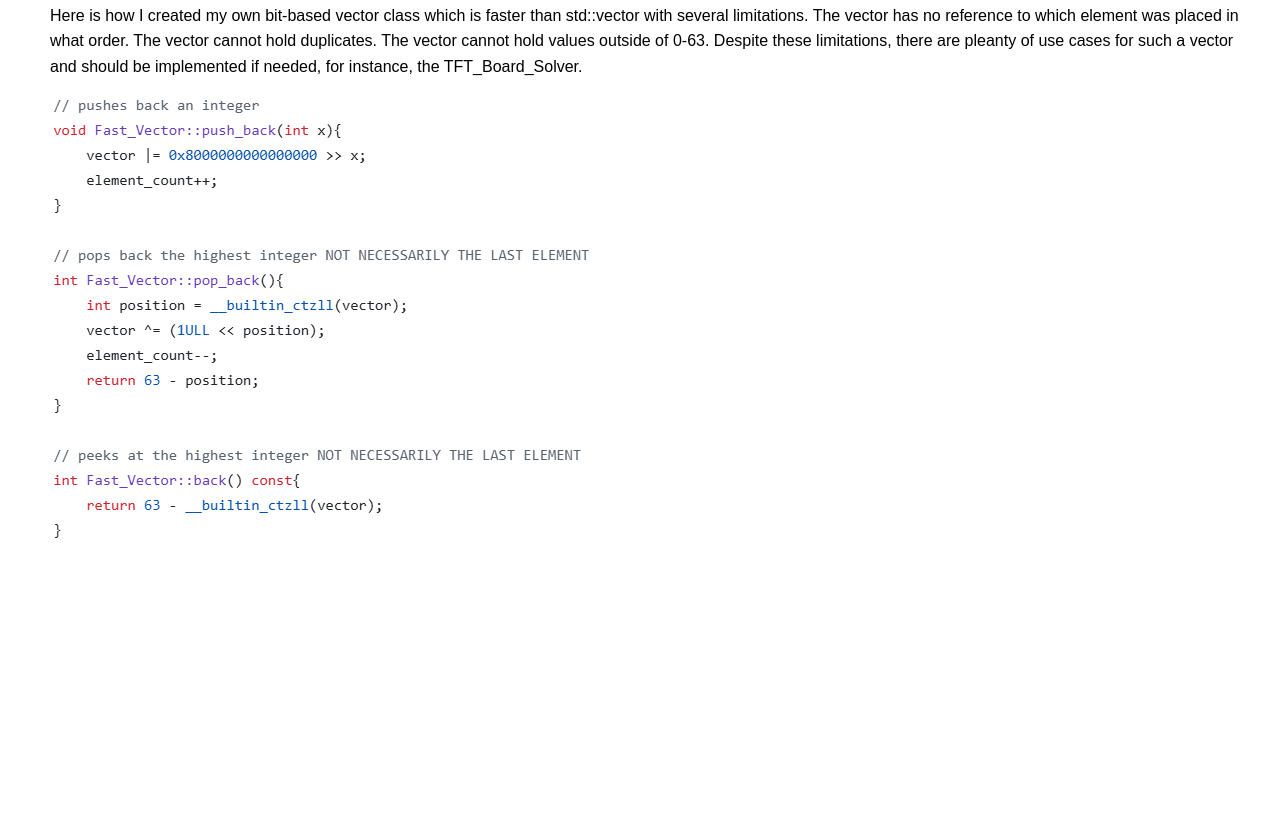
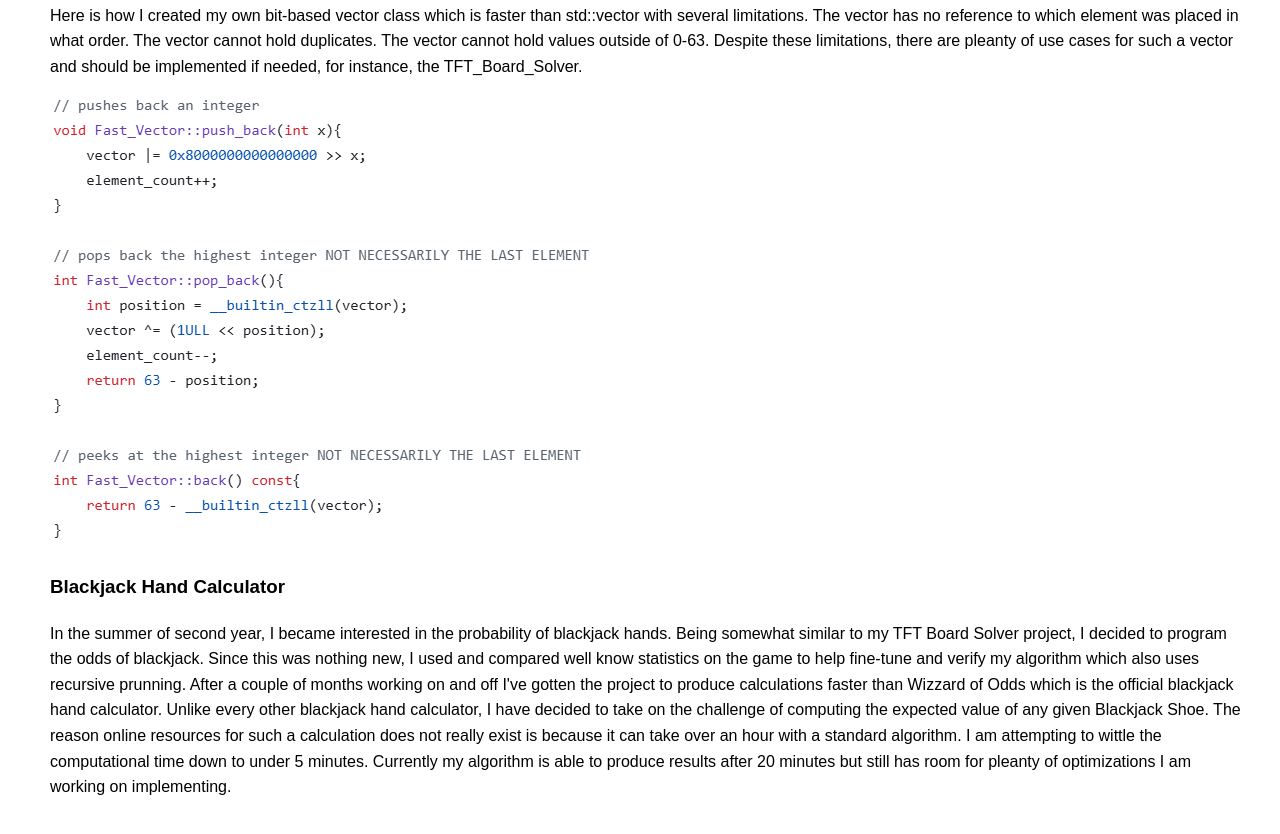
Before and after one commit to NikolayZak/NikolayZak.github.io, a plain HTML site: page index.html in a window 1280 px wide. Shown: the part 1181-2015 px from the top of the page. Before the commit the page ends 1764 px from the top, so only its background shows below. Drawn offline with Linux system fonts and the light colour scheme.

Commit message:
Re-uploading Project 2
Re-implementing Project 2

```diff
--- a/index.html
+++ b/index.html
@@ -73,6 +73,19 @@
         <img src="fastvec.png" alt="Snippet of Fast_Vector Code">
 
     </div>
+    <div class="project">
+        <h3>Blackjack Hand Calculator</h3>
+        <p>In the summer of second year, I became interested in the probability of blackjack hands. Being somewhat similar
+            to my TFT Board Solver project, I decided to program the odds of blackjack. Since this was nothing new, I used
+            and compared well know statistics on the game to help fine-tune and verify my algorithm which also uses recursive
+            prunning. After a couple of months working on and off I've gotten the project to produce calculations faster than
+            Wizzard of Odds which is the official blackjack hand calculator. Unlike every other blackjack hand calculator,
+            I have decided to take on the challenge of computing the expected value of any given Blackjack Shoe. The reason online
+            resources for such a calculation does not really exist is because it can take over an hour with a standard algorithm.
+            I am attempting to wittle the computational time down to under 5 minutes. Currently my algorithm is able to produce
+            results after 20 minutes but still has room for pleanty of optimizations I am working on implementing.</p>
+    </div>
+</section>
 
 
 </body>
```
